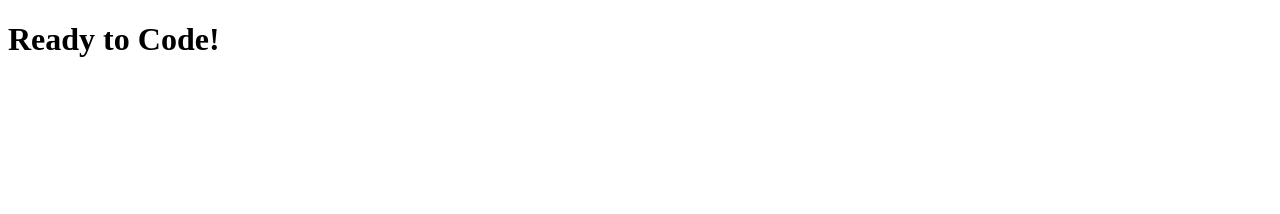
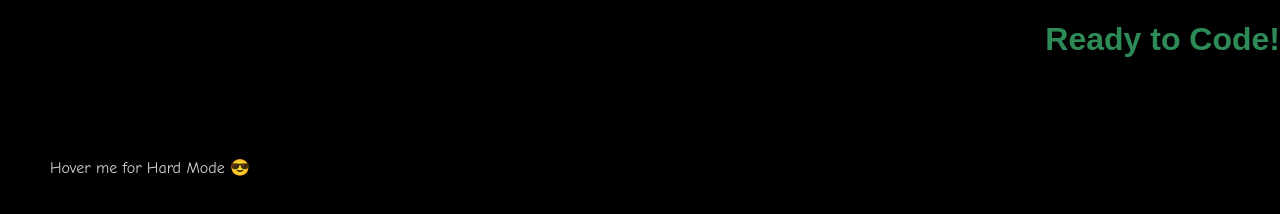
Before and after one commit to codingUnited/challenge-donaldJackson, a plain HTML site: page challenge1-GithubRepoCreation/index.html in a window 1280 px wide. Drawn offline with Linux system fonts and the light colour scheme.

Commit message:
feat(index.css): Added CSS for the basic HTML in index.html

```diff
--- /dev/null
+++ b/challenge1-GithubRepoCreation/index.css
@@ -0,0 +1,24 @@
+body {
+    background-color: black;
+    margin: 0;
+    padding: 0;
+}
+
+h1 {
+    color: seagreen;
+    text-align: right;
+    margin-bottom: 100px;
+    font-family: 'Arial', sans-serif;
+}
+
+p {
+    color: lightgrey;
+    font-family: 'Comic Sans MS', "Comic Sans";
+    margin: 50px;
+}
+p:hover{
+    color: white;
+
+    font-size: 6.7rem;
+    transition: all 0.3s ease
+}
--- a/challenge1-GithubRepoCreation/index.html
+++ b/challenge1-GithubRepoCreation/index.html
@@ -1,9 +1,11 @@
 <!DOCTYPE html>
-<html>
+<html lang="en">
 <head>
   <title>Challenge 1</title>
+  <link rel="stylesheet" href="index.css">
 </head>
 <body>
   <h1>Ready to Code!</h1>
+  <p>Hover me for Hard Mode 😎</p>
 </body>
 </html>
```
Lines whose indentation alone changed are shown as unchanged.
